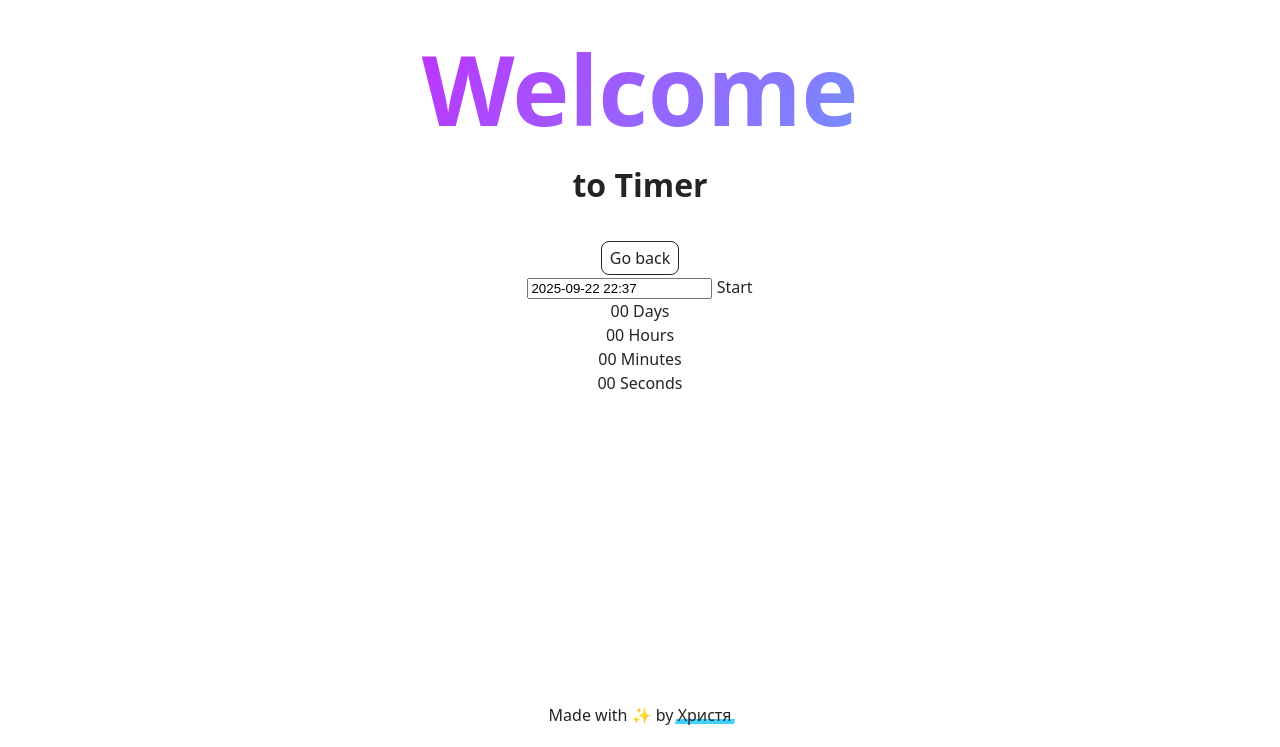
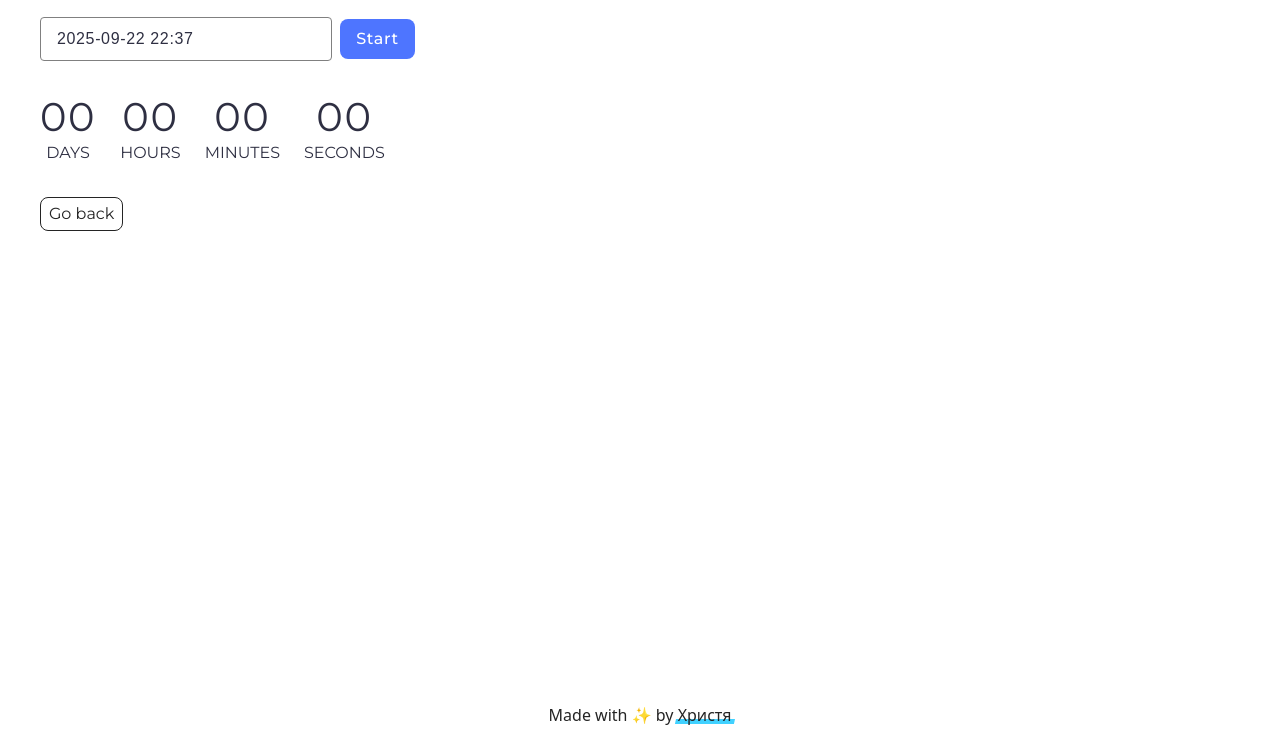
Before and after one commit to Kristina-16-Kaguy/goit-js-hw-10, a website built with Vite: page src/1-timer.html in a window 1280 px wide. Shown: the part 53-800 px from the top of the page. Built offline with nearby package versions, Linux system fonts and the light colour scheme; what izitoast would draw is missing.

Commit message:
add commit

```diff
--- a/src/1-timer.html
+++ b/src/1-timer.html
@@ -5,6 +5,12 @@
     <meta http-equiv="X-UA-Compatible" content="IE=edge" />
     <meta name="viewport" content="width=device-width, initial-scale=1.0" />
     <title>Timer</title>
+    <link rel="preconnect" href="https://fonts.googleapis.com" />
+    <link rel="preconnect" href="https://fonts.gstatic.com" crossorigin />
+    <link
+      href="https://fonts.googleapis.com/css2?family=Montserrat:wght@400;500;600;700&display=swap"
+      rel="stylesheet"
+    />
     <link rel="stylesheet" href="./css/styles.css" />
     <script type="module" src="./js/1-timer.js"></script>
   </head>
@@ -17,15 +23,8 @@
 
     <main>
       <div class="container">
-        <h1 class="main-title">
-          <span class="main-title-gradient">Welcome</span> to Timer
-        </h1>
-        <load src="./partials/back-link.html" />
-      </div>
-
-      <input type="text" id="datetime-picker" />
-      <button type="button" data-start>Start</button>
-
+        <input type="text" id="datetime-picker" /><!--
+        --><button type="button" data-start>Start</button>
         <div class="timer">
           <div class="field">
             <span class="value" data-days>00</span>
@@ -44,6 +43,8 @@
             <span class="label">Seconds</span>
           </div>
         </div>
+        <load src="./partials/back-link.html" />
+      </div>
     </main>
 
     <load src="./partials/footer.html" />
--- a/src/css/1-timer.css
+++ b/src/css/1-timer.css
@@ -0,0 +1,90 @@
+main {
+  font-family: 'Montserrat', sans-serif;
+}
+
+.flatpickr-input {
+  margin-right: 8px;
+  vertical-align: middle;
+  border: 1px solid #808080;
+  border-radius: 4px;
+  width: 272px;
+  height: 40px;
+  font-weight: 400;
+  font-size: 16px;
+  line-height: 1.5;
+  letter-spacing: 0.04em;
+  color: #2e2f42;
+  padding-left: 16px;
+}
+
+button[data-start] {
+  font-family: 'Montserrat', sans-serif;
+  border-radius: 8px;
+  width: 75px;
+  height: 40px;
+  background-color: #4e75ff;
+  font-weight: 500;
+  font-size: 16px;
+  line-height: 1.5;
+  letter-spacing: 0.04em;
+  color: #fff;
+  transition: background-color 250ms cubic-bezier(0.4, 0, 0.2, 1),
+    color 250ms cubic-bezier(0.4, 0, 0.2, 1);
+  vertical-align: middle;
+}
+
+button[data-start]:hover,
+button[data-start]:focus {
+  background-color: #6c8cff;
+}
+
+button[data-start]:disabled {
+  background-color: #cfcfcf;
+  color: #989898;
+}
+
+.flatpickr-input:hover,
+.flatpickr-input:focus {
+  border: 1px solid #000;
+  transition: border 250ms cubic-bezier(0.4, 0, 0.2, 1);
+}
+
+.flatpickr-input:disabled {
+  border: 1px solid #808080;
+  background-color: #fafafa;
+  color: #808080;
+  transition: border 250ms cubic-bezier(0.4, 0, 0.2, 1),
+    background-color 250ms cubic-bezier(0.4, 0, 0.2, 1),
+    color 250ms cubic-bezier(0.4, 0, 0.2, 1);
+}
+
+.timer {
+  display: flex;
+  /* width: 346px; */
+  /* height: 72px; */
+  gap: 24px;
+  margin-top: 32px;
+}
+
+.field {
+  display: flex;
+  flex-direction: column;
+}
+
+.value {
+  font-weight: 400;
+  font-size: 40px;
+  line-height: 1.2;
+  letter-spacing: 0.04em;
+  color: #2e2f42;
+  text-align: center;
+}
+
+.label {
+  font-weight: 400;
+  font-size: 16px;
+  line-height: 1.5;
+  color: #2e2f42;
+  text-align: center;
+  text-transform: uppercase;
+}
--- a/src/css/base.css
+++ b/src/css/base.css
@@ -27,6 +27,6 @@ body {
 main {
   flex-grow: 1;
 }
-main:has(.back-link) {
+/* main:has(.back-link) {
   text-align: center;
-}
+} */
```
Also changed, not shown: src/2-snackbar.html (+0 -1 lines). Lines whose indentation alone changed are shown as unchanged.
